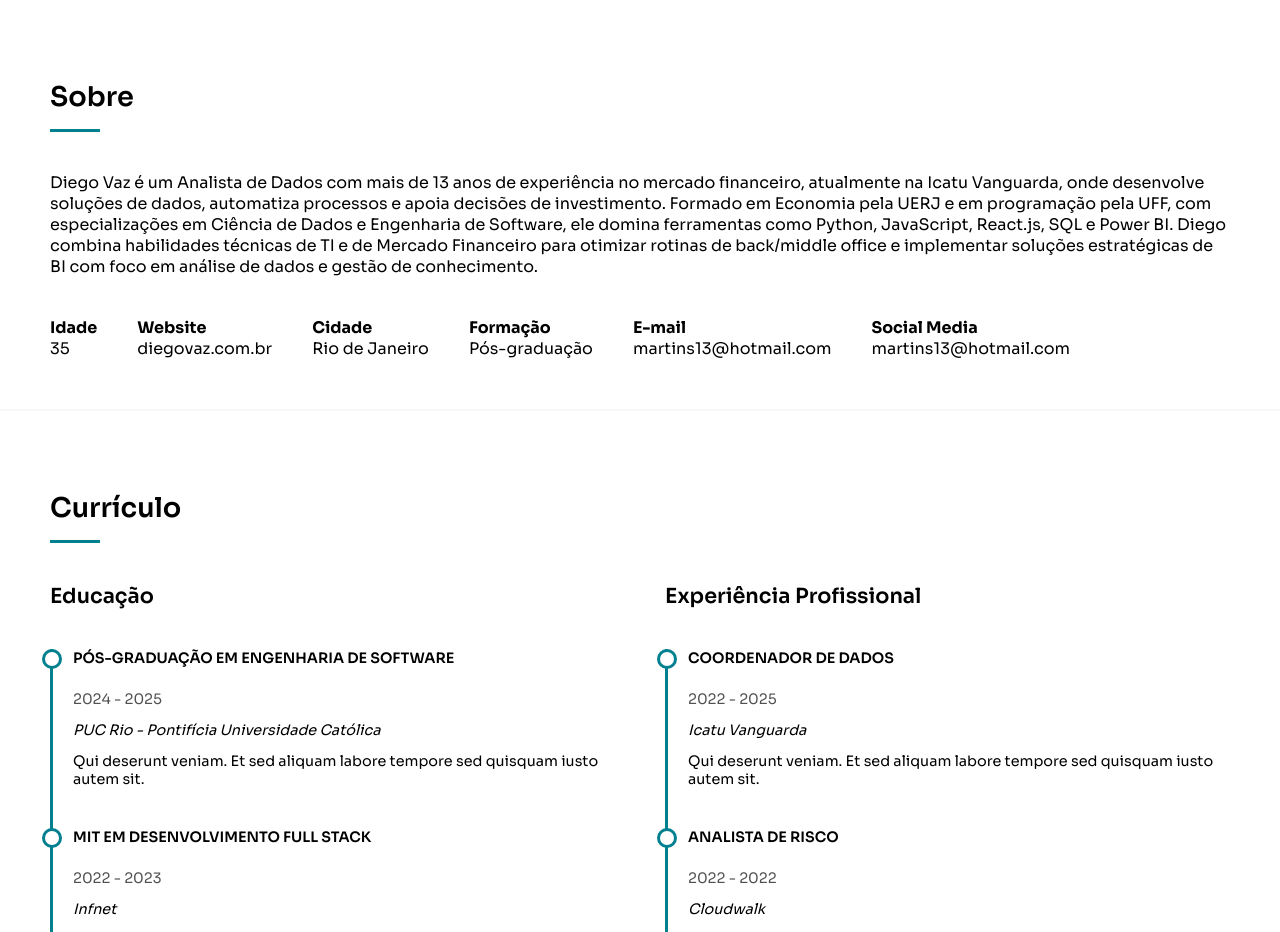
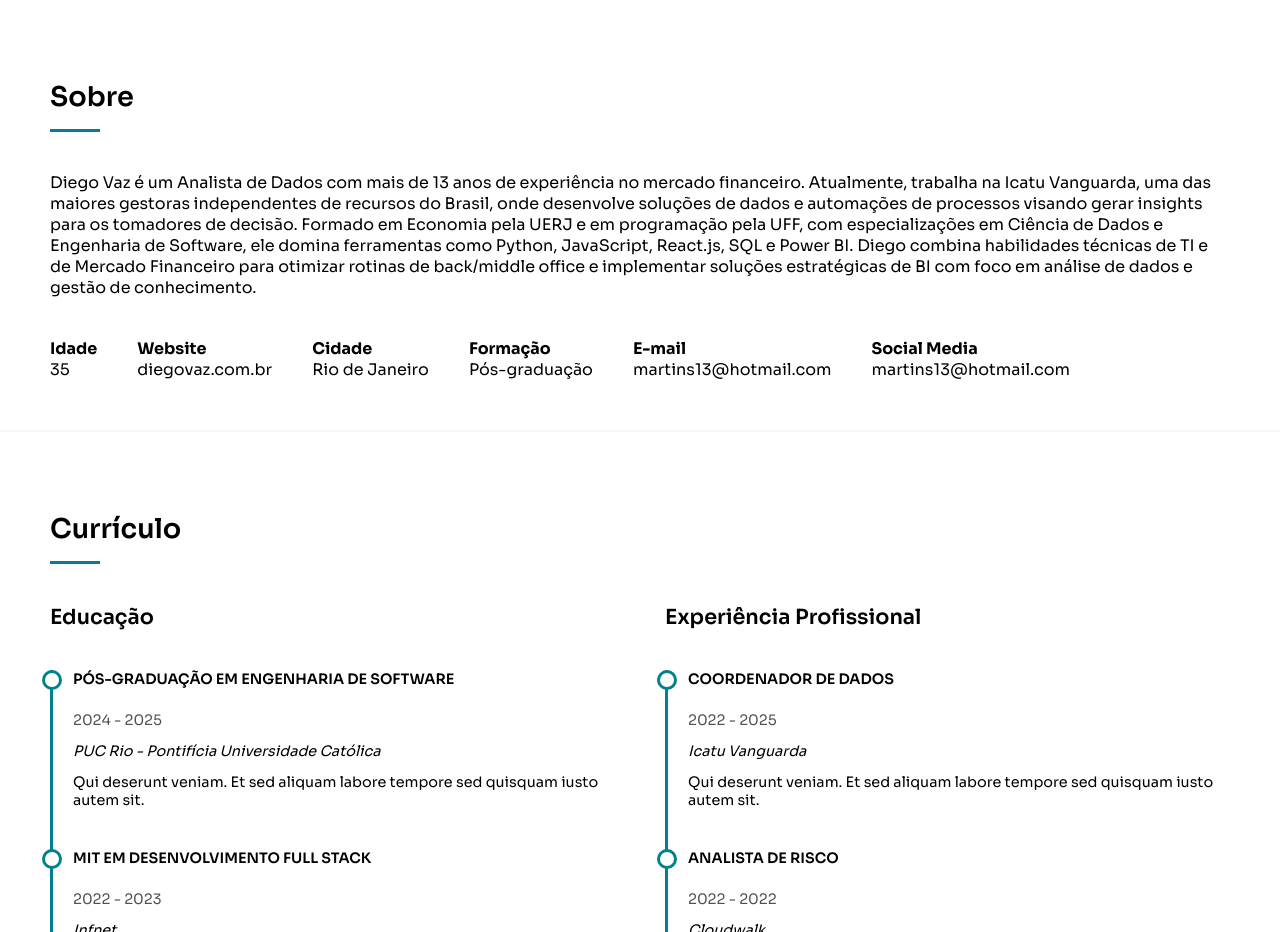
Before and after one commit to diegomvaz/site, a React (Vite) app: page / in a window 1280 px wide. Shown: the part 1381-2313 px from the top of the page. Built offline with nearby package versions, Linux system fonts and the light colour scheme; a web font is replaced by a local one.

Commit message:
Refactor About component description for clarity and conciseness

```diff
--- a/src/components/about/about.jsx
+++ b/src/components/about/about.jsx
@@ -9,13 +9,14 @@ export default function About() {
             <div className='subheader content'>Sobre</div>
             <div className='line'></div>
             <div className='text content'>
-                Diego Vaz é um Analista de Dados com mais de 13 anos de experiência no mercado financeiro,
-                atualmente na Icatu Vanguarda, onde desenvolve soluções de dados, automatiza processos e
-                apoia decisões de investimento. Formado em Economia pela UERJ e em programação pela UFF,
-                com especializações em Ciência de Dados e Engenharia de Software, ele domina ferramentas
-                como Python, JavaScript, React.js, SQL e Power BI. Diego combina habilidades técnicas de
-                TI e de Mercado Financeiro para otimizar rotinas de back/middle office e implementar soluções
-                estratégicas de BI com foco em análise de dados e gestão de conhecimento.
+                Diego Vaz é um Analista de Dados com mais de 13 anos de experiência no mercado financeiro.
+                Atualmente, trabalha na Icatu Vanguarda, uma das maiores gestoras independentes de recursos do Brasil, onde desenvolve
+                soluções de dados e automações de processos visando gerar insights para os tomadores de decisão.
+                Formado em Economia pela UERJ e em programação pela UFF, com especializações em Ciência de Dados
+                e Engenharia de Software, ele domina ferramentas  como Python, JavaScript, React.js,
+                SQL e Power BI. Diego combina habilidades técnicas de  TI e de Mercado Financeiro para
+                otimizar rotinas de back/middle office e implementar soluções  estratégicas de BI com foco
+                em análise de dados e gestão de conhecimento.
             </div>
 
             <div className='info content'>
```
